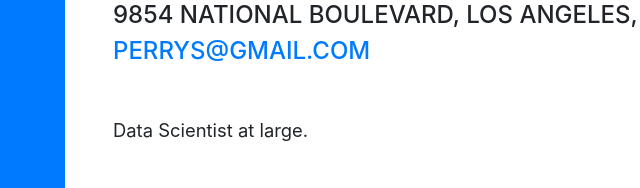
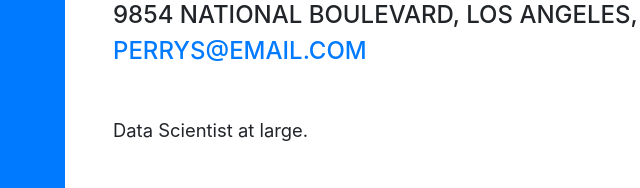
Before and after one commit to perrys222242/perrys222242.github.io, a website with bundled scripts: page index.html in a window 1280 px wide. Shown: the part 301-489 px from the top of the page, 207-847 px from the left. Built offline with nearby package versions, Linux system fonts and the light colour scheme; a web font is replaced by a local one.

Commit message:
Edit Gmail to Email.

```diff
--- a/index.html
+++ b/index.html
@@ -67,7 +67,7 @@
             <span class="text-primary">Shyr</span>
           </h1>
           <div class="subheading mb-5">9854 National Boulevard, Los Angeles, CA 90034 · (310) 272-0457 ·
-            <a href="mailto:perrys222242@gmail.com">perrys@gmail.com</a>
+            <a href="mailto:perrys222242@gmail.com">perrys@email.com</a>
           </div>
           <p class="lead mb-5">Data Scientist at large.</p>
           <div class="social-icons">
```
